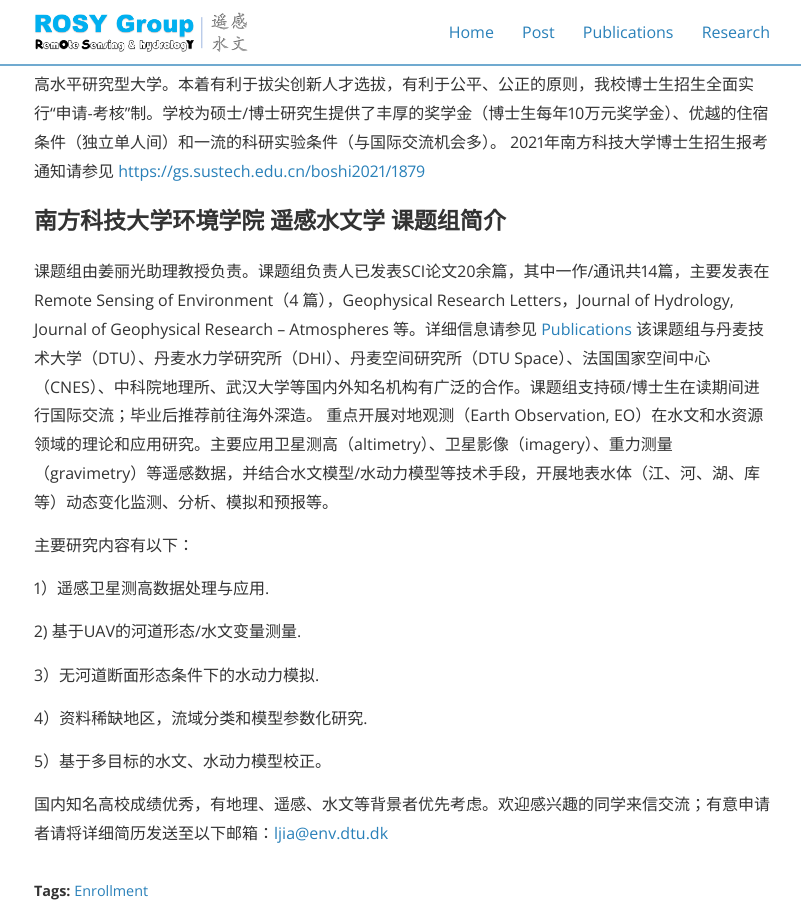
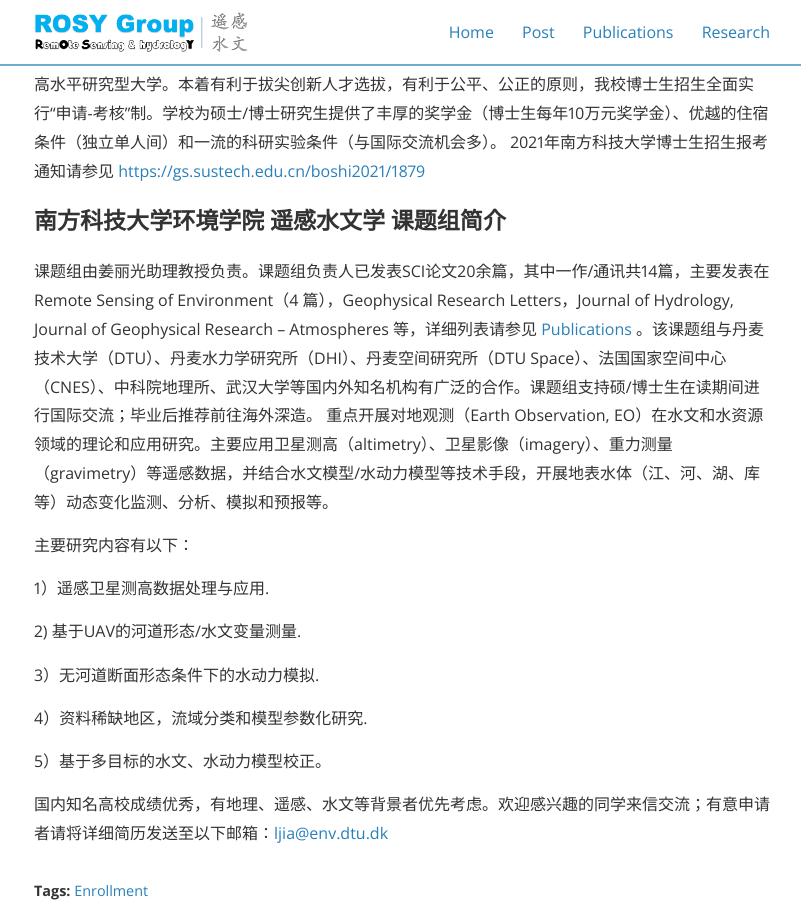
Before and after one commit to 12530/rshydro, a Jekyll site: the page built from _posts/2020-11-13-Enrollment.markdown, in a window 1280 px wide and 900 px high, scrolled down 603 px. Shown: the whole window, without its empty margins (238-1039 px from the left). Built offline with Jekyll 4.4.1, drawn with Linux system fonts in a browser that asks for light colours; nearby versions of some CDN libraries.

Commit message:
Update 2020-11-13-Enrollment.markdown

```diff
--- a/_posts/2020-11-13-Enrollment.markdown
+++ b/_posts/2020-11-13-Enrollment.markdown
@@ -14,7 +14,7 @@ cover:  "/assets/Enrollment-web-header.png"
 2021年南方科技大学博士生招生报考通知请参见 <a href="https://gs.sustech.edu.cn/boshi2021/1879">https://gs.sustech.edu.cn/boshi2021/1879</a>
 
 ### 南方科技大学环境学院 遥感水文学 课题组简介
-课题组由姜丽光助理教授负责。课题组负责人已发表SCI论文20余篇，其中一作/通讯共14篇，主要发表在Remote Sensing of Environment（4 篇），Geophysical Research Letters，Journal of Hydrology, Journal of Geophysical Research – Atmospheres 等。详细信息请参见 <a href="https://rshydro.org/publications/">Publications </a>该课题组与丹麦技术大学（DTU）、丹麦水力学研究所（DHI）、丹麦空间研究所（DTU Space）、法国国家空间中心（CNES）、中科院地理所、武汉大学等国内外知名机构有广泛的合作。课题组支持硕/博士生在读期间进行国际交流；毕业后推荐前往海外深造。
+课题组由姜丽光助理教授负责。课题组负责人已发表SCI论文20余篇，其中一作/通讯共14篇，主要发表在Remote Sensing of Environment（4 篇），Geophysical Research Letters，Journal of Hydrology, Journal of Geophysical Research – Atmospheres 等，详细列表请参见 <a href="https://rshydro.org/publications/">Publications </a>。该课题组与丹麦技术大学（DTU）、丹麦水力学研究所（DHI）、丹麦空间研究所（DTU Space）、法国国家空间中心（CNES）、中科院地理所、武汉大学等国内外知名机构有广泛的合作。课题组支持硕/博士生在读期间进行国际交流；毕业后推荐前往海外深造。
 重点开展对地观测（Earth Observation, EO）在水文和水资源领域的理论和应用研究。主要应用卫星测高（altimetry）、卫星影像（imagery）、重力测量（gravimetry）等遥感数据，并结合水文模型/水动力模型等技术手段，开展地表水体（江、河、湖、库等）动态变化监测、分析、模拟和预报等。
 
 主要研究内容有以下：
```
